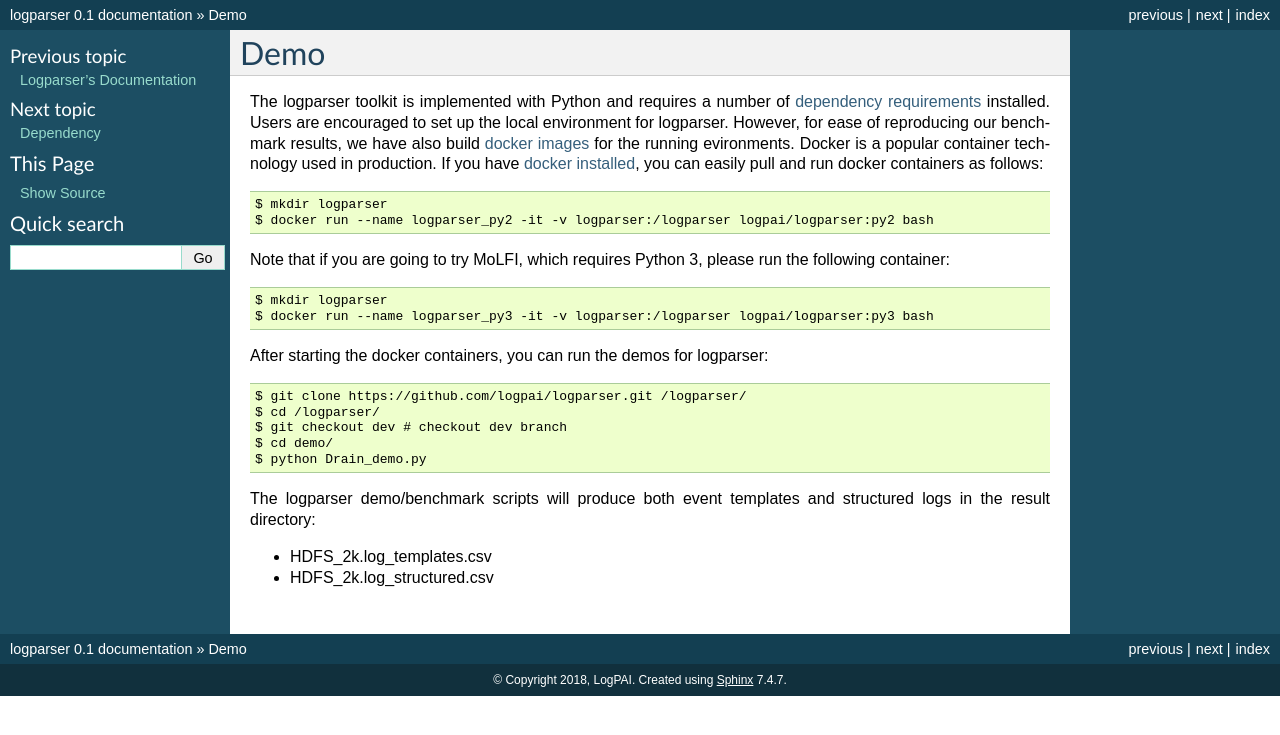
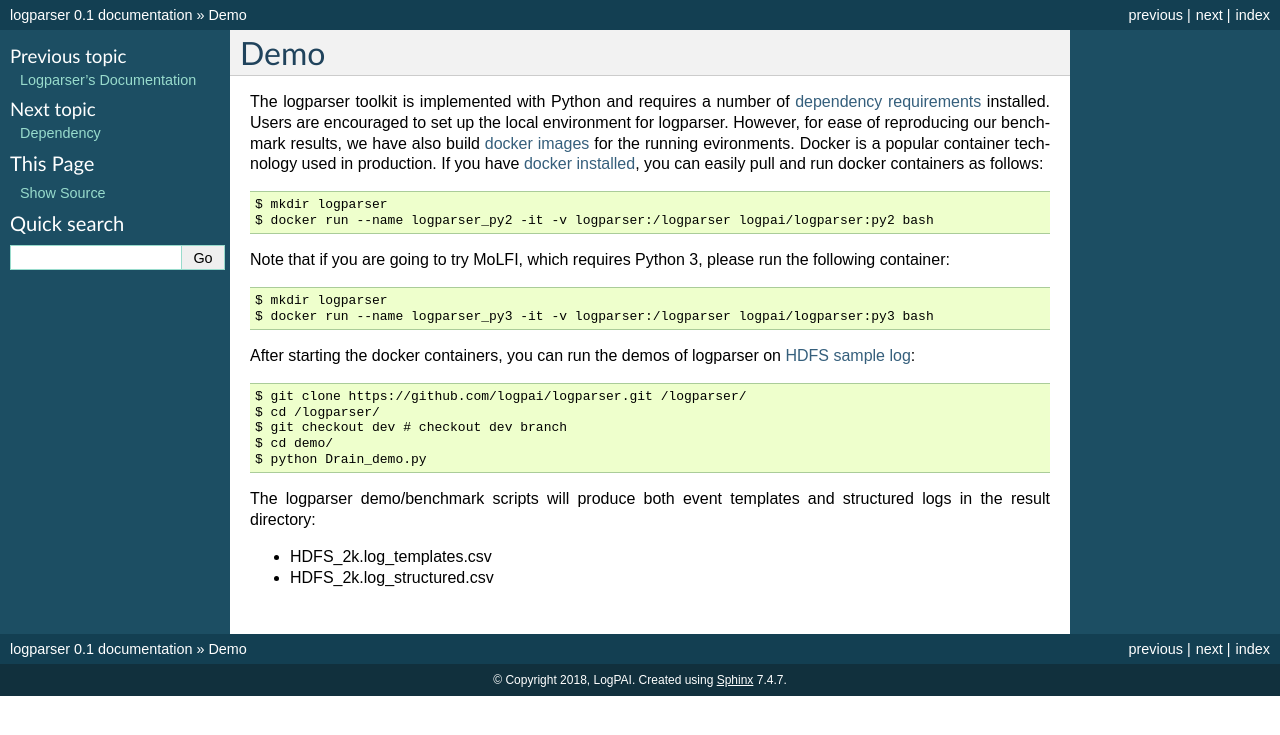
Before and after one commit to logpai/logparser, a Sphinx documentation site: the page built from docs/demo.rst, in a window 1280 px wide. Shown: the top 735 px of the page. Built offline with Sphinx 7.4.7, drawn with Linux system fonts in a browser that asks for light colours; pages that are not in the unit, such as notebooks, are missing from menus.

Commit message:
Update demo

```diff
--- a/docs/demo.rst
+++ b/docs/demo.rst
@@ -12,7 +12,7 @@ Note that if you are going to try MoLFI, which requires Python 3, please run the
     $ docker run --name logparser_py3 -it -v logparser:/logparser logpai/logparser:py3 bash
 
 
-After starting the docker containers, you can run the demos for logparser::
+After starting the docker containers, you can run the demos of logparser on `HDFS sample log <https://github.com/logpai/loghub/tree/master/HDFS>`_::
 
     $ git clone https://github.com/logpai/logparser.git /logparser/
     $ cd /logparser/
```
